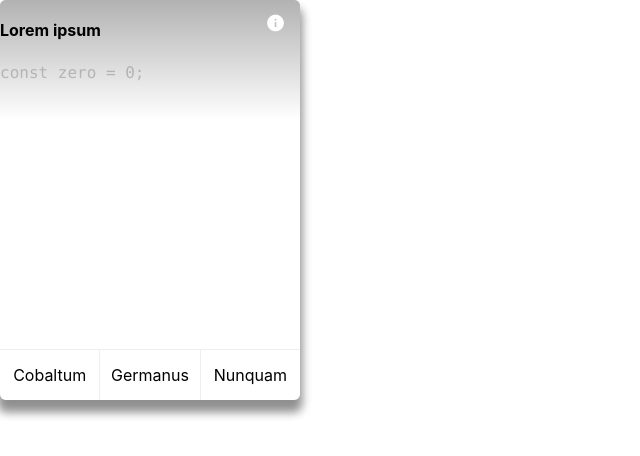
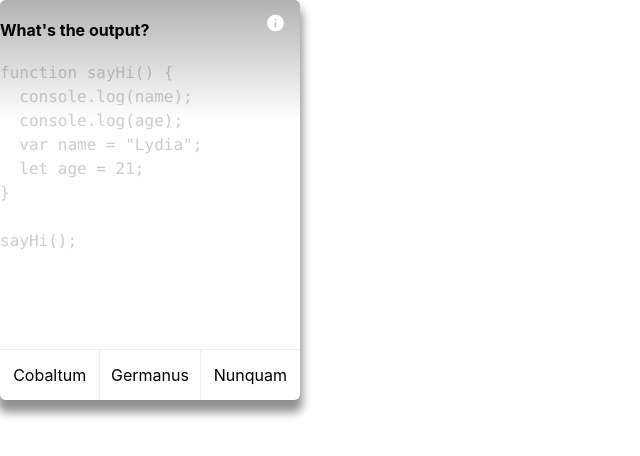
Before and after one commit to aditecco/devflashcards, a Gatsby site: page / in a window 1280 px wide. Shown: the whole page, without its empty margins (0-640 px from the left). Built offline with nearby package versions, Linux system fonts and the light colour scheme; Gatsby itself is replaced by a stand-in of ours; some packages are replaced by stand-ins of ours; code samples lack their colours.

Commit message:
Added content from data source (https://github.com/lydiahallie/javascript-questions)

````diff
--- a/src/cards/test.md
+++ b/src/cards/test.md
@@ -2,10 +2,18 @@
 timestamp: 29/05/21
 topic: programming
 title: Lorem ipsum
-question: Lorem ipsum
-answer: Dolor sit amet
+question: What's the output?
+answer: Within the function, we first declare the name variable with the var keyword. This means that the variable gets hoisted (memory space is set up during the creation phase) with the default value of undefined, until we actually get to the line where we define the variable. We haven't defined the variable yet on the line where we try to log the name variable, so it still holds the value of undefined. Variables with the let keyword (and const) are hoisted, but unlike var, don't get initialized. They are not accessible before the line we declare (initialize) them. This is called the "temporal dead zone". When we try to access the variables before they are declared, JavaScript throws a ReferenceError.
+source: https://github.com/lydiahallie/javascript-questions
 ---
 
 ```javascript
-const zero = 0;
+function sayHi() {
+  console.log(name);
+  console.log(age);
+  var name = "Lydia";
+  let age = 21;
+}
+
+sayHi();
 ```
````
